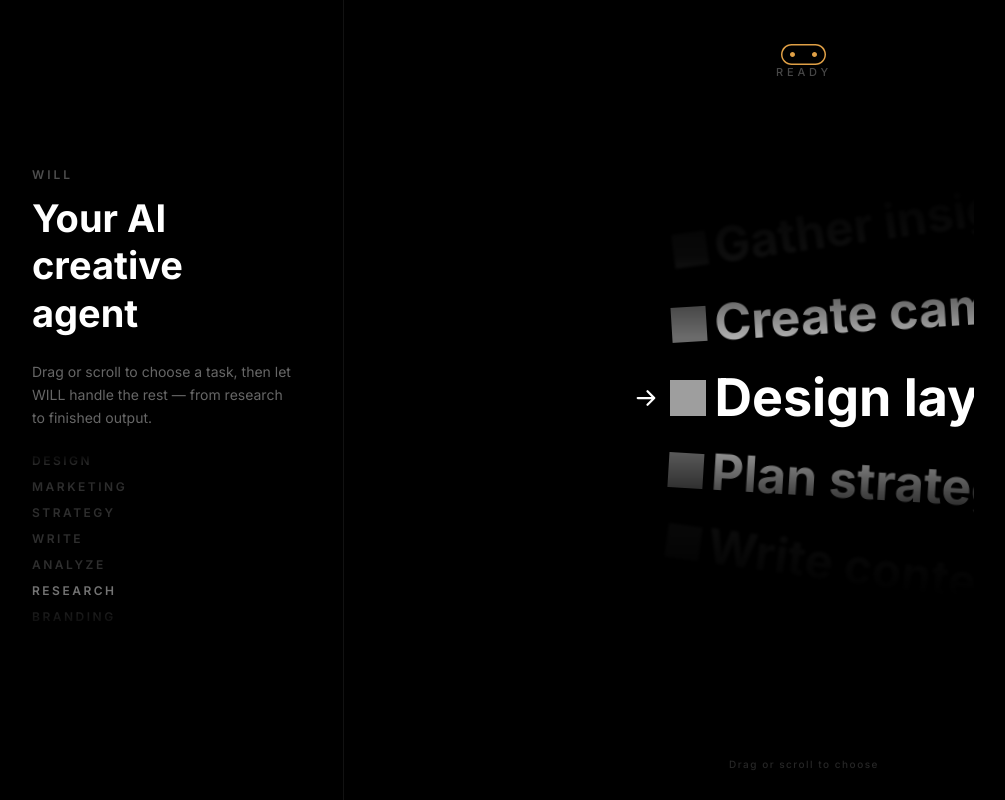
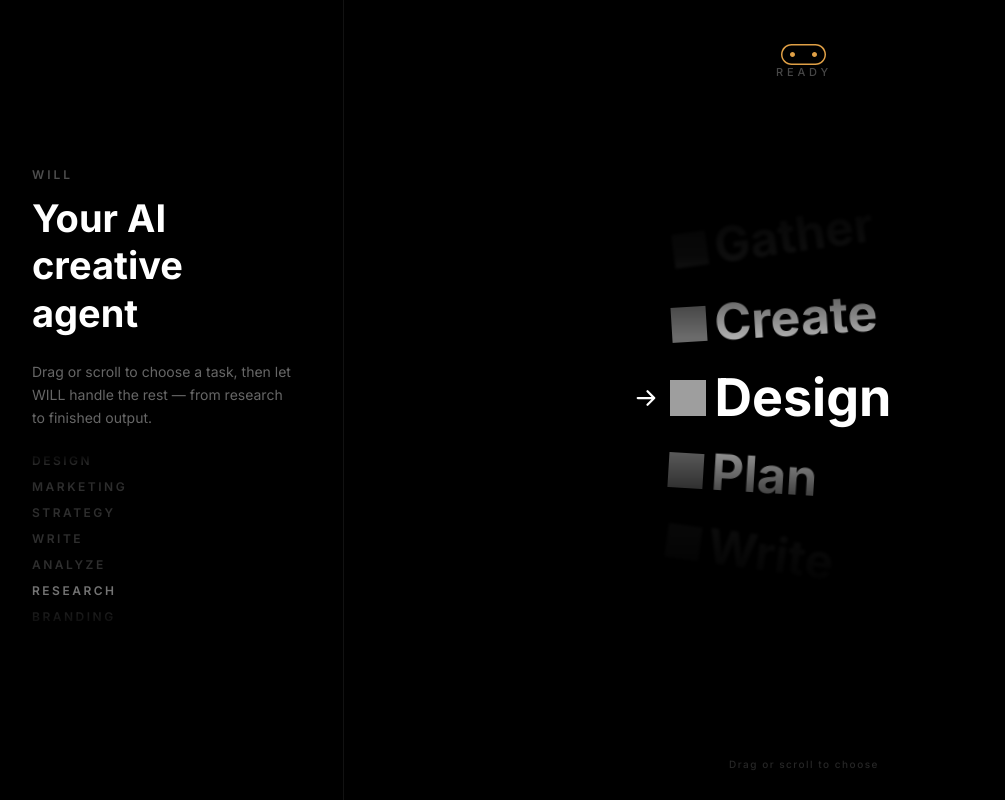
Before and after one commit to coderhema/will, a Next.js app: page / in a window 1280 px wide. Shown: the whole page, without its empty margins (16-1021 px from the left). Built offline with nearby package versions, Linux system fonts and the light colour scheme; grey boxes are pictures that could not be loaded.

Commit message:
feat: simplify task actions and suggestions in home-screen component
Co-authored-by: Olugbemi Tolulope <71410992+coderhema@users.noreply.github.com>

```diff
--- a/components/screens/home-screen.tsx
+++ b/components/screens/home-screen.tsx
@@ -12,24 +12,24 @@ interface Task {
 }
 
 const TASKS: Task[] = [
-  { name: "Marketing", action: "Create campaigns", icon: "https://cdn.svgl.app/logos/mailchimp.svg" },
-  { name: "Design", action: "Design layouts", icon: "https://cdn.svgl.app/logos/figma.svg" },
-  { name: "Strategy", action: "Plan strategy", icon: "https://cdn.svgl.app/logos/miro.svg" },
-  { name: "Write", action: "Write content", icon: "https://cdn.svgl.app/logos/notion.svg" },
-  { name: "Analyze", action: "Analyze data", icon: "https://cdn.svgl.app/logos/google-analytics.svg" },
+  { name: "Marketing", action: "Create", icon: "https://cdn.svgl.app/logos/mailchimp.svg" },
+  { name: "Design", action: "Design", icon: "https://cdn.svgl.app/logos/figma.svg" },
+  { name: "Strategy", action: "Plan", icon: "https://cdn.svgl.app/logos/miro.svg" },
+  { name: "Write", action: "Write", icon: "https://cdn.svgl.app/logos/notion.svg" },
+  { name: "Analyze", action: "Analyze", icon: "https://cdn.svgl.app/logos/google-analytics.svg" },
   { name: "Profit", action: "Monetize", icon: "https://cdn.svgl.app/logos/stripe.svg" },
-  { name: "Growth", action: "Grow audience", icon: "https://cdn.svgl.app/logos/databox.svg" },
-  { name: "Code", action: "Write code", icon: "https://cdn.svgl.app/logos/github.svg" },
-  { name: "Plan", action: "Organize tasks", icon: "https://cdn.svgl.app/logos/asana.svg" },
-  { name: "Research", action: "Gather insights", icon: "https://cdn.svgl.app/logos/typeform.svg" },
+  { name: "Growth", action: "Grow", icon: "https://cdn.svgl.app/logos/databox.svg" },
+  { name: "Code", action: "Code", icon: "https://cdn.svgl.app/logos/github.svg" },
+  { name: "Plan", action: "Organize", icon: "https://cdn.svgl.app/logos/asana.svg" },
+  { name: "Research", action: "Gather", icon: "https://cdn.svgl.app/logos/typeform.svg" },
 ];
 
 const SUGGESTIONS: Record<string, string[]> = {
-  "Create campaigns": ["Social ads", "Email blast", "Brand story", "Ad copy"],
-  "Design layouts":    ["UI kit", "Brand identity", "Ad creative", "Landing page"],
-  "Write content":     ["Blog post", "Product copy", "Email blast", "Brand story"],
-  "Analyze data":   ["Market data", "User research", "Competitor", "A/B test"],
-  "Plan strategy":  ["Go-to-market", "Positioning", "Roadmap", "SWOT"],
+  "Create": ["Social ads", "Email blast", "Brand story", "Ad copy"],
+  "Design":    ["UI kit", "Brand identity", "Ad creative", "Landing page"],
+  "Write":     ["Blog post", "Product copy", "Email blast", "Brand story"],
+  "Analyze":   ["Market data", "User research", "Competitor", "A/B test"],
+  "Plan":  ["Go-to-market", "Positioning", "Roadmap", "SWOT"],
   default:   ["Social ads", "Email blast", "Brand story", "Ad copy"],
 };
 
```
